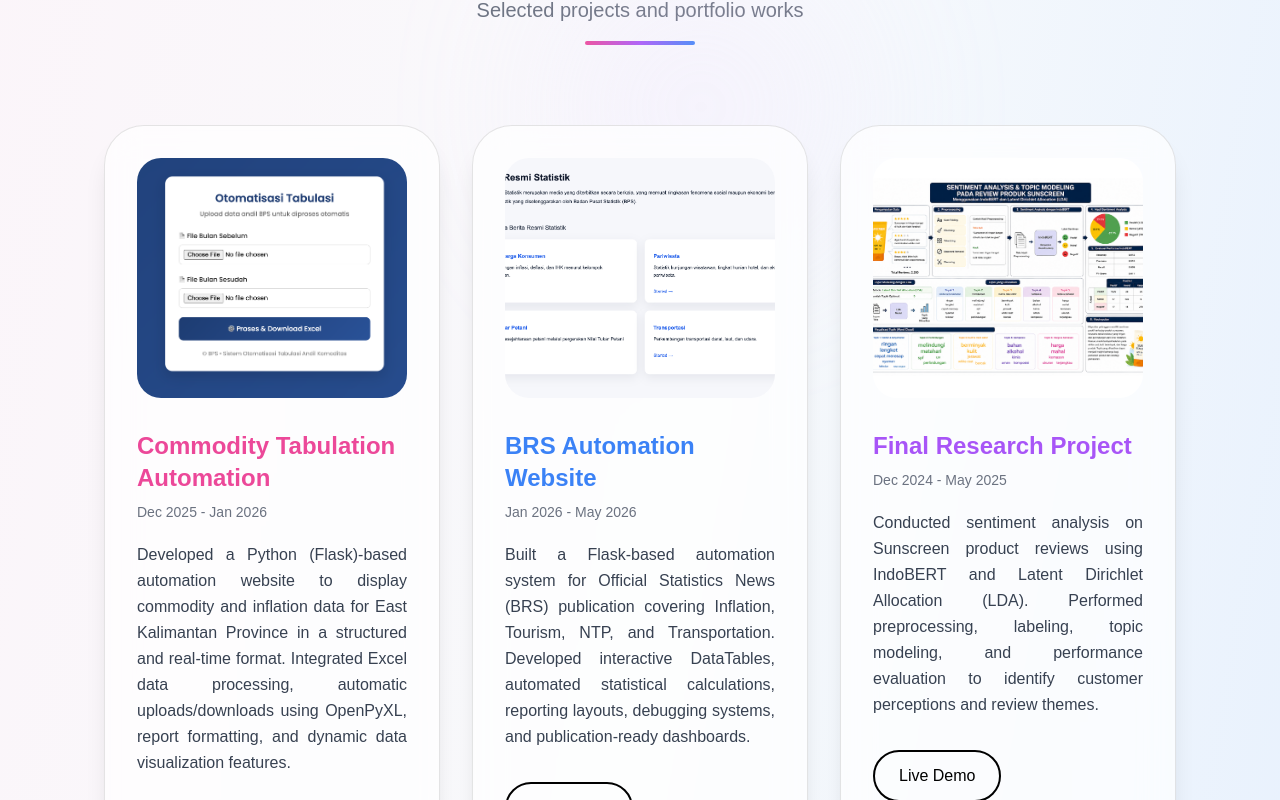
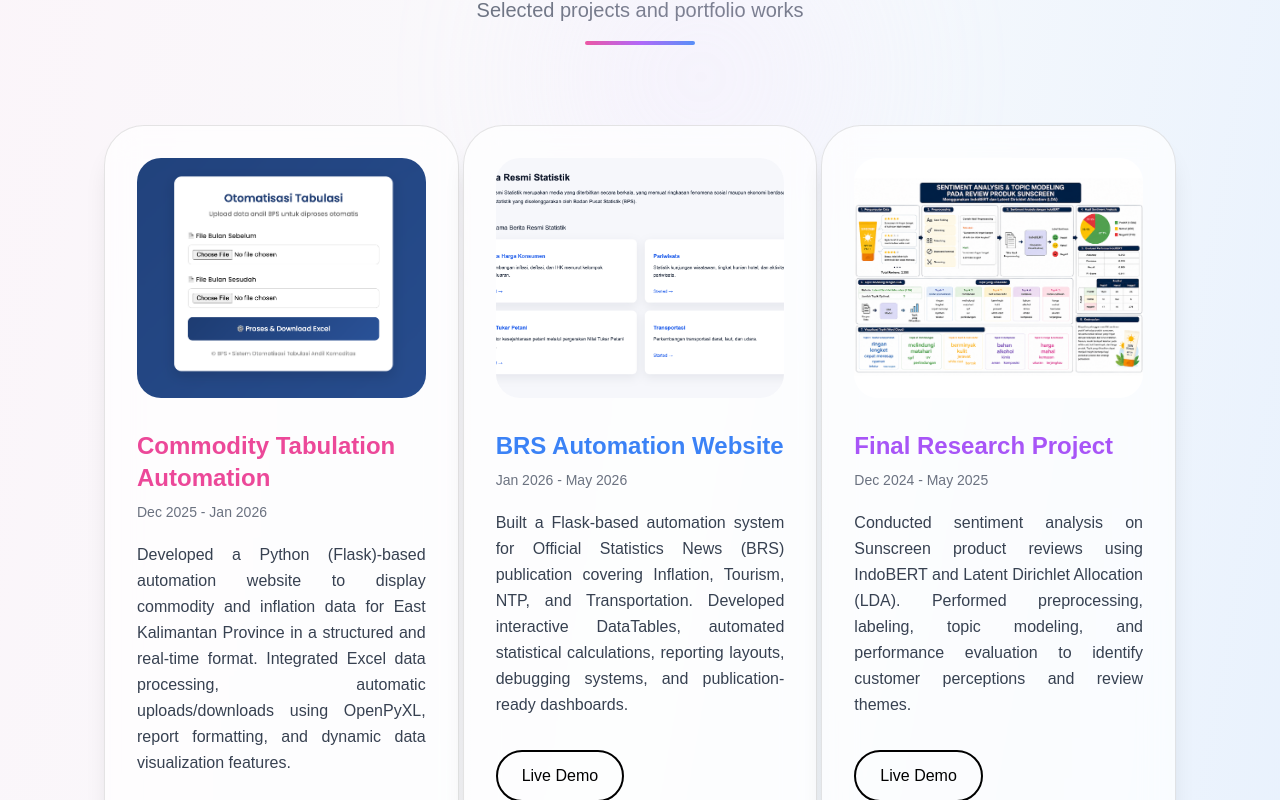
Before and after one commit to lintangntyas/portfolio, a Next.js app: page / in a window 1280 px wide. Shown: the part 2980-3780 px from the top of the page. Built offline with nearby package versions, Linux system fonts and the light colour scheme.

Commit message:
Update page.js

```diff
--- a/app/page.js
+++ b/app/page.js
@@ -741,7 +741,7 @@ export default function Home() {
 
       </div>
 
-        <div className="grid grid-cols-1 md:grid-cols-2 lg:grid-cols-3 gap-8 mt-6">
+        <div className="grid grid-cols-1 md:grid-cols-2 lg:grid-cols-3 gap-1 mt-2">
 
           {/* PROJECT 1 */}
           <div className="bg-white/70 backdrop-blur-lg border border-black/10 rounded-[40px] p-8 shadow-xl hover:-translate-y-2 transition duration-300">
```
